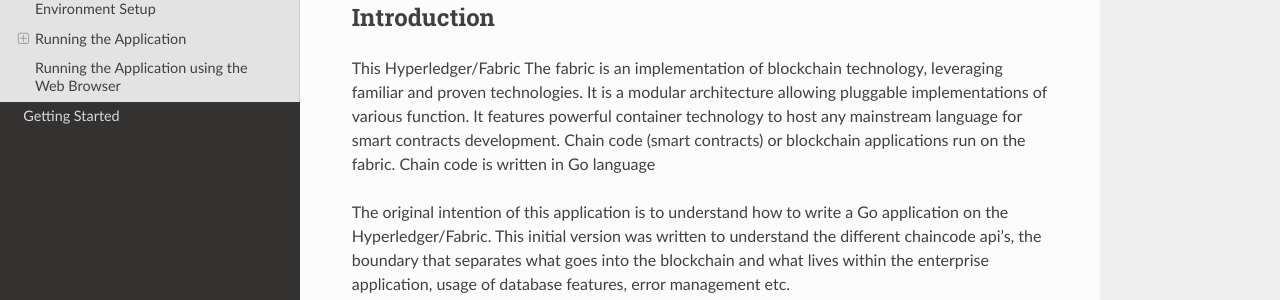
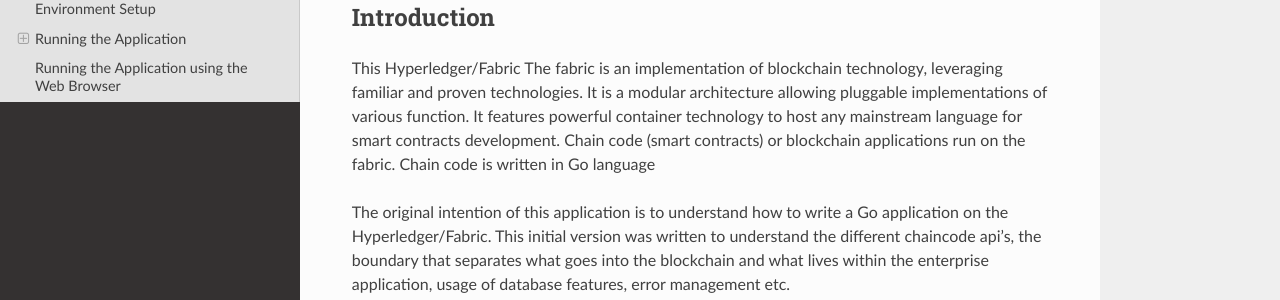
Before and after one commit to ITPeople-Blockchain/auction, an MkDocs documentation site: the page built from docs/index.md, in a window 1280 px wide. Shown: the part 231-531 px from the top of the page. Built offline with MkDocs 1.6.1, drawn with Linux system fonts in a browser that asks for light colours; nearby versions of some CDN libraries; old or Windows-style settings are respelled for this version of MkDocs.

Commit message:
Update mkdocs.yml

```diff
--- a/mkdocs.yml
+++ b/mkdocs.yml
@@ -9,4 +9,3 @@
 
 pages:
 - HOME: index.md
-- Getting Started: README.md
```
